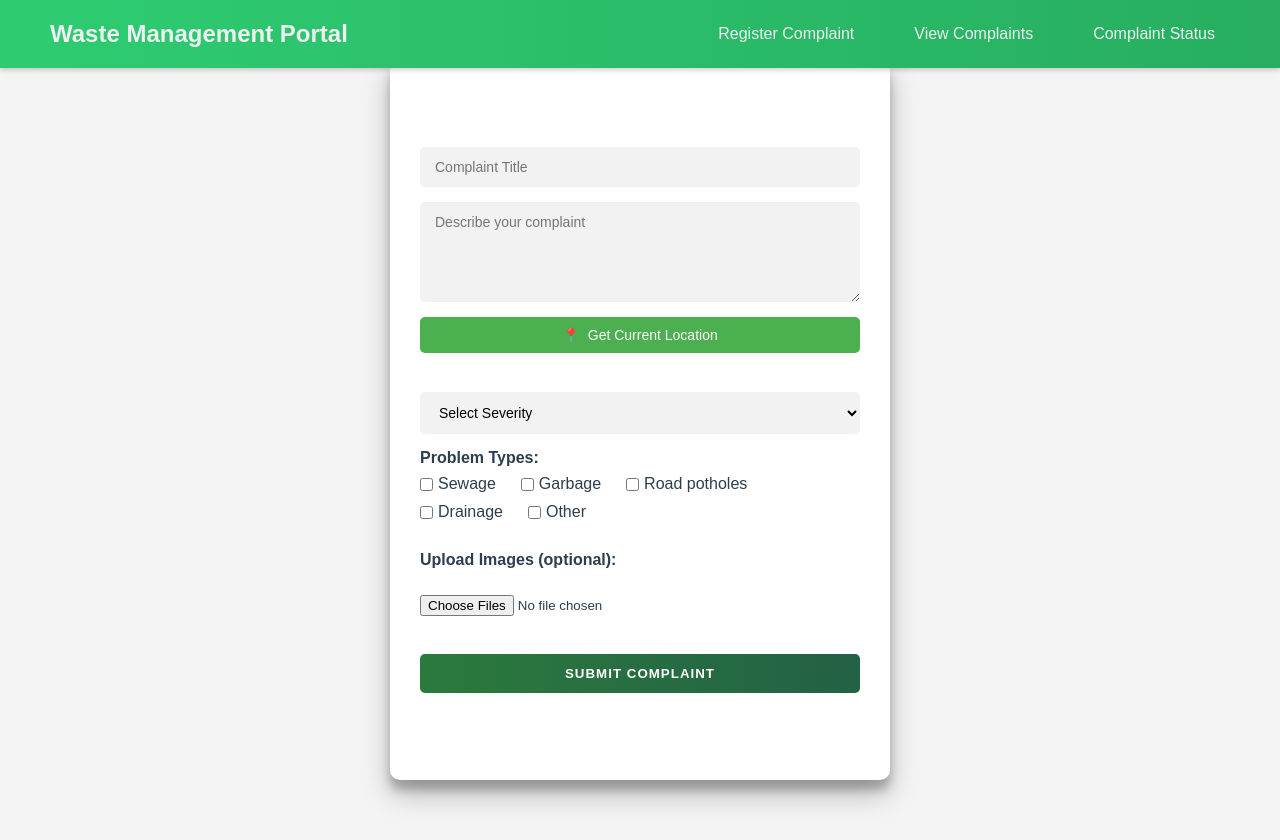
After one commit to Nandeesh-mod/jincyenvproj, a Flask app: page /register-complaint in a window 1280 px wide. The commit adds this page. Run offline with Flask 3, Linux system fonts and the light colour scheme; the visitor is signed in with stand-in values (Sample User, id 1).

Commit message:
added the complaint register feature

```diff
--- a/routes.py
+++ b/routes.py
@@ -6,6 +6,15 @@ from sqlalchemy.exc import SQLAlchemyError
 from sqlalchemy import text
 
 def add_routes(app, db):
+
+
+    @app.route('/register-complaint')
+    def register_complaint():
+        if session.get("email"):
+            return render_template('/home/registercomp.htm')
+        else:
+            return redirect(url_for('entry'))
+
 
 
 
@@ -27,6 +36,13 @@ def add_routes(app, db):
     @app.route('/')
     def entry():
         return render_template('login/login.htm')
+
+
+
+
+    @app.route('/regcomp', methods=['POST'])
+    def regcomp():
+        return "hello"
 
     @app.route('/login',methods=['POST'])
     def login():
--- /dev/null
+++ b/static/css/complaint.css
@@ -0,0 +1,146 @@
+/* Container Styles */
+.content {
+  width: 100%;
+  max-width: 500px;
+  margin: 60px auto;
+
+}
+
+.form-container {
+  background-color: white;
+  border-radius: 10px;
+  box-shadow: 0 14px 28px rgba(0, 0, 0, 0.25), 0 10px 10px rgba(0, 0, 0, 0.22);
+  padding: 30px;
+}
+
+.sign-up-container form {
+  display: flex;
+  flex-direction: column;
+  width: 100%;
+}
+
+/* Input Styles */
+.form-input,
+.form-textarea,
+.form-select {
+  background-color: #f2f2f2;
+  border: none;
+  border-radius: 5px;
+  padding: 12px 15px;
+  margin-bottom: 15px;
+  width: 100%;
+  font-size: 14px;
+}
+
+.form-textarea {
+  min-height: 100px;
+  resize: vertical;
+}
+
+.form-select {
+  cursor: pointer;
+}
+
+/* Label Styles */
+.form-label {
+  font-weight: bold;
+  margin-bottom: 8px;
+  display: block;
+}
+
+/* Checkbox Styles */
+.checkbox-group {
+  margin-bottom: 15px;
+  display: flex;
+  flex-wrap: wrap;
+  gap: 10px;
+}
+
+.checkbox-label {
+  display: inline-flex;
+  align-items: center;
+  margin-right: 15px;
+}
+
+.form-checkbox {
+  margin-right: 5px;
+}
+
+/* File Upload Styles */
+.form-file {
+  margin: 10px 0 15px 0;
+  padding: 8px 0;
+}
+
+/* Form Group Styles */
+.form-group {
+  margin-bottom: 15px;
+}
+
+/* Button Styles */
+.form-button {
+  border-radius: 5px;
+  border: none;
+  padding: 12px 15px;
+  font-weight: bold;
+  letter-spacing: 1px;
+  text-transform: uppercase;
+  cursor: pointer;
+  transition: transform 80ms ease-in;
+}
+
+.btn-grad {
+  background-image: linear-gradient(to right, #2b7a3d 0%, #1a484c 100%);
+  color: white;
+  transition: 0.5s;
+  background-size: 200% auto;
+}
+
+.btn-grad:hover {
+  background-position: right center;
+  transform: scale(1.02);
+}
+
+/* Location Button Styles */
+.location-container {
+  margin-bottom: 15px;
+  width: 100%;
+}
+
+.location-btn {
+  background-color: #4CAF50;
+  color: white;
+  border: none;
+  border-radius: 5px;
+  padding: 10px 15px;
+  cursor: pointer;
+  font-size: 14px;
+  display: flex;
+  align-items: center;
+  justify-content: center;
+  width: 100%;
+  transition: background-color 0.3s;
+}
+
+.location-btn:hover {
+  background-color: #3e8e41;
+}
+
+.location-btn:before {
+  content: "📍";
+  margin-right: 8px;
+}
+
+.location-status {
+  margin-top: 8px;
+  font-size: 12px;
+  min-height: 16px;
+}
+
+.location-success {
+  color: #4CAF50;
+}
+
+.location-error {
+  color: #f44336;
+}
--- /dev/null
+++ b/static/js/getloc.js
@@ -0,0 +1,66 @@
+document.addEventListener('DOMContentLoaded', function() {
+    const getLocationBtn = document.getElementById('getLocationBtn');
+    const locationStatus = document.getElementById('locationStatus');
+    const latInput = document.getElementById('latInput');
+    const longInput = document.getElementById('longInput');
+
+    getLocationBtn.addEventListener('click', function() {
+      locationStatus.textContent = 'Detecting location...';
+      locationStatus.className = 'location-status';
+
+      if (navigator.geolocation) {
+        navigator.geolocation.getCurrentPosition(
+          // Success callback
+          function(position) {
+            const latitude = position.coords.latitude;
+            const longitude = position.coords.longitude;
+
+            // Store in hidden inputs
+            latInput.value = latitude;
+            longInput.value = longitude;
+
+            // Show success message
+            locationStatus.textContent = `Location detected: ${latitude.toFixed(6)}, ${longitude.toFixed(6)}`;
+            locationStatus.className = 'location-status location-success';
+
+            // Change button text
+            getLocationBtn.textContent = 'Location Detected ✓';
+            getLocationBtn.disabled = true;
+            setTimeout(() => {
+              getLocationBtn.textContent = 'Update Location';
+              getLocationBtn.disabled = false;
+            }, 3000);
+          },
+          // Error callback
+          function(error) {
+            let errorMessage;
+            switch(error.code) {
+              case error.PERMISSION_DENIED:
+                errorMessage = 'Location permission denied.';
+                break;
+              case error.POSITION_UNAVAILABLE:
+                errorMessage = 'Location information unavailable.';
+                break;
+              case error.TIMEOUT:
+                errorMessage = 'Location request timed out.';
+                break;
+              case error.UNKNOWN_ERROR:
+                errorMessage = 'An unknown error occurred.';
+                break;
+            }
+            locationStatus.textContent = errorMessage;
+            locationStatus.className = 'location-status location-error';
+          },
+          // Options
+          {
+            enableHighAccuracy: true,
+            timeout: 10000,
+            maximumAge: 0
+          }
+        );
+      } else {
+        locationStatus.textContent = 'Geolocation is not supported by this browser.';
+        locationStatus.className = 'location-status location-error';
+      }
+    });
+  });
--- /dev/null
+++ b/templates/components/regform.htm
@@ -0,0 +1,46 @@
+<div class="content form-container sign-up-container">
+    <form action="{{ url_for('register_complaint') }}" method="POST" enctype="multipart/form-data">
+      <input type="text" name="title" placeholder="Complaint Title" required class="form-input">
+      <textarea name="description" placeholder="Describe your complaint" required class="form-textarea"></textarea>
+
+      <div class="location-container form-group">
+        <button type="button" id="getLocationBtn" class="location-btn">Get Current Location</button>
+        <div class="location-status" id="locationStatus"></div>
+        <input type="hidden" name="lat" id="latInput">
+        <input type="hidden" name="long" id="longInput">
+      </div>
+
+      <select name="severity" required class="form-select">
+        <option value="">Select Severity</option>
+        <option value="low">Low</option>
+        <option value="medium">Medium</option>
+        <option value="high">High</option>
+        <option value="critical">Critical</option>
+      </select>
+      <div class="form-group">
+        <label class="form-label">Problem Types:</label>
+        <div class="checkbox-group">
+          <label class="checkbox-label">
+            <input type="checkbox" name="problem_types" value="Sewage" class="form-checkbox"> Sewage
+          </label>
+          <label class="checkbox-label">
+            <input type="checkbox" name="problem_types" value="Garbage" class="form-checkbox"> Garbage
+          </label>
+          <label class="checkbox-label">
+            <input type="checkbox" name="problem_types" value="Road potholes" class="form-checkbox"> Road potholes
+          </label>
+          <label class="checkbox-label">
+            <input type="checkbox" name="problem_types" value="Drainage" class="form-checkbox"> Drainage
+          </label>
+          <label class="checkbox-label">
+            <input type="checkbox" name="problem_types" value="Other" class="form-checkbox"> Other
+          </label>
+        </div>
+      </div>
+      <div class="form-group">
+        <label class="form-label">Upload Images (optional):</label>
+        <input type="file" name="images" multiple accept="image/*" class="form-file">
+      </div>
+      <button class="btn-grad form-button" type="submit">Submit Complaint</button>
+    </form>
+  </div>
--- /dev/null
+++ b/templates/home/registercomp.htm
@@ -0,0 +1,18 @@
+<!DOCTYPE html>
+<html lang="en">
+<head>
+    <meta charset="UTF-8">
+    <meta name="viewport" content="width=device-width, initial-scale=1.0">
+    <title>Document</title>
+    <link rel="stylesheet" href="/css/home.css">
+    <link rel="stylesheet" href="/css/complaint.css">
+</head>
+<body>
+    {%  include '/nav/nav.htm' %}
+
+    {% include '/components/regform.htm' %}
+    <script type="text/javascript" src="/js/getloc.js"></script>
+    <script type="text/javascript" src="/js/home.js"></script>
+</body>
+
+</html>
--- a/templates/nav/nav.htm
+++ b/templates/nav/nav.htm
@@ -0,0 +1,8 @@
+<nav class="navbar">
+    <div class="logo">Waste Management Portal</div>
+    <div class="nav-links">
+        <a href="{{url_for('home')}}">Register Complaint</a>
+        <a href="/view-complaints">View Complaints</a>
+        <a href="/complaint-status">Complaint Status</a>
+    </div>
+</nav>
```
Also changed, not shown: migrations/versions/e24617fbac68_.py (added, +39 -0 lines), models.py (+38 -0 lines), templates/home/home.htm (+1 -8 lines).
